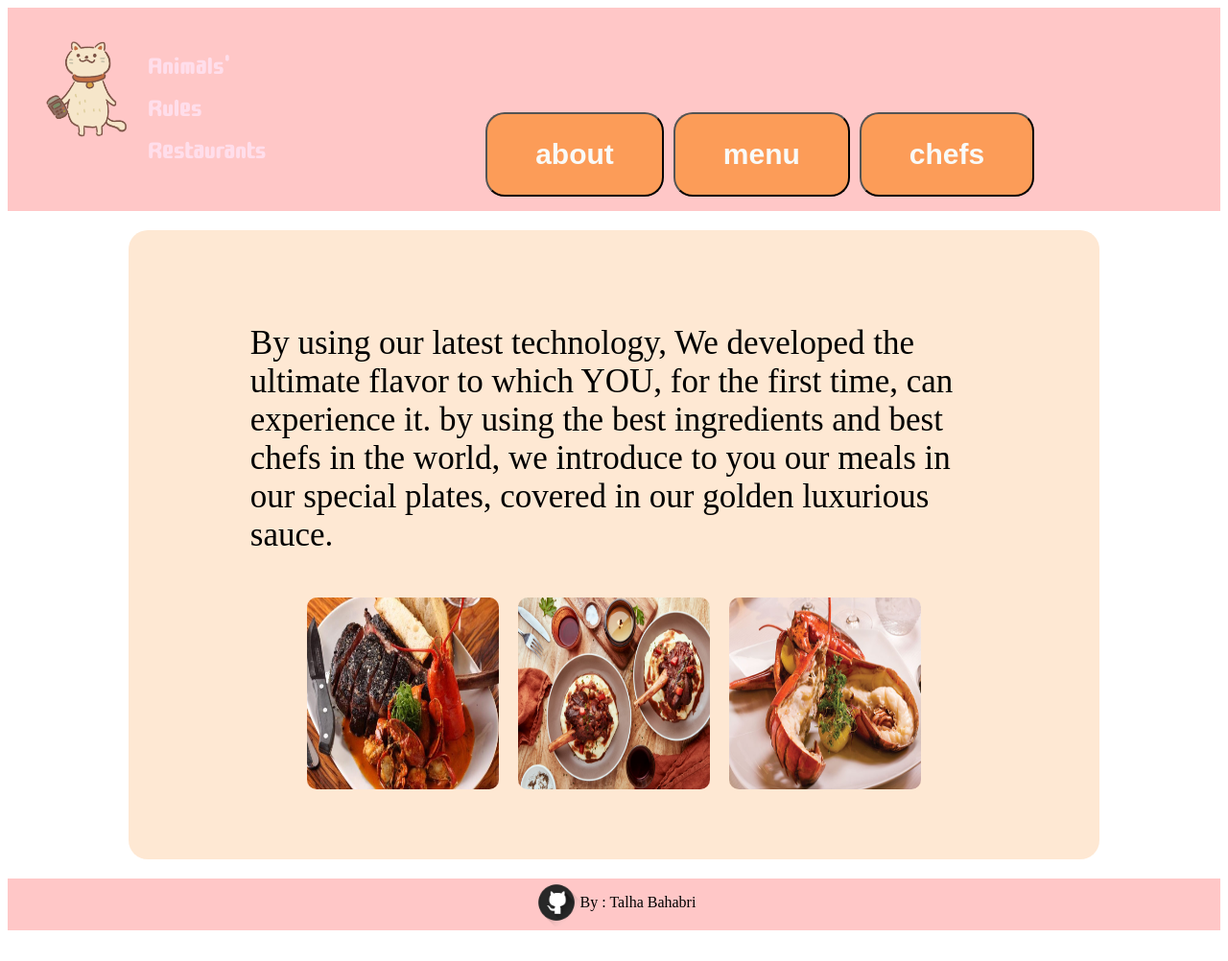
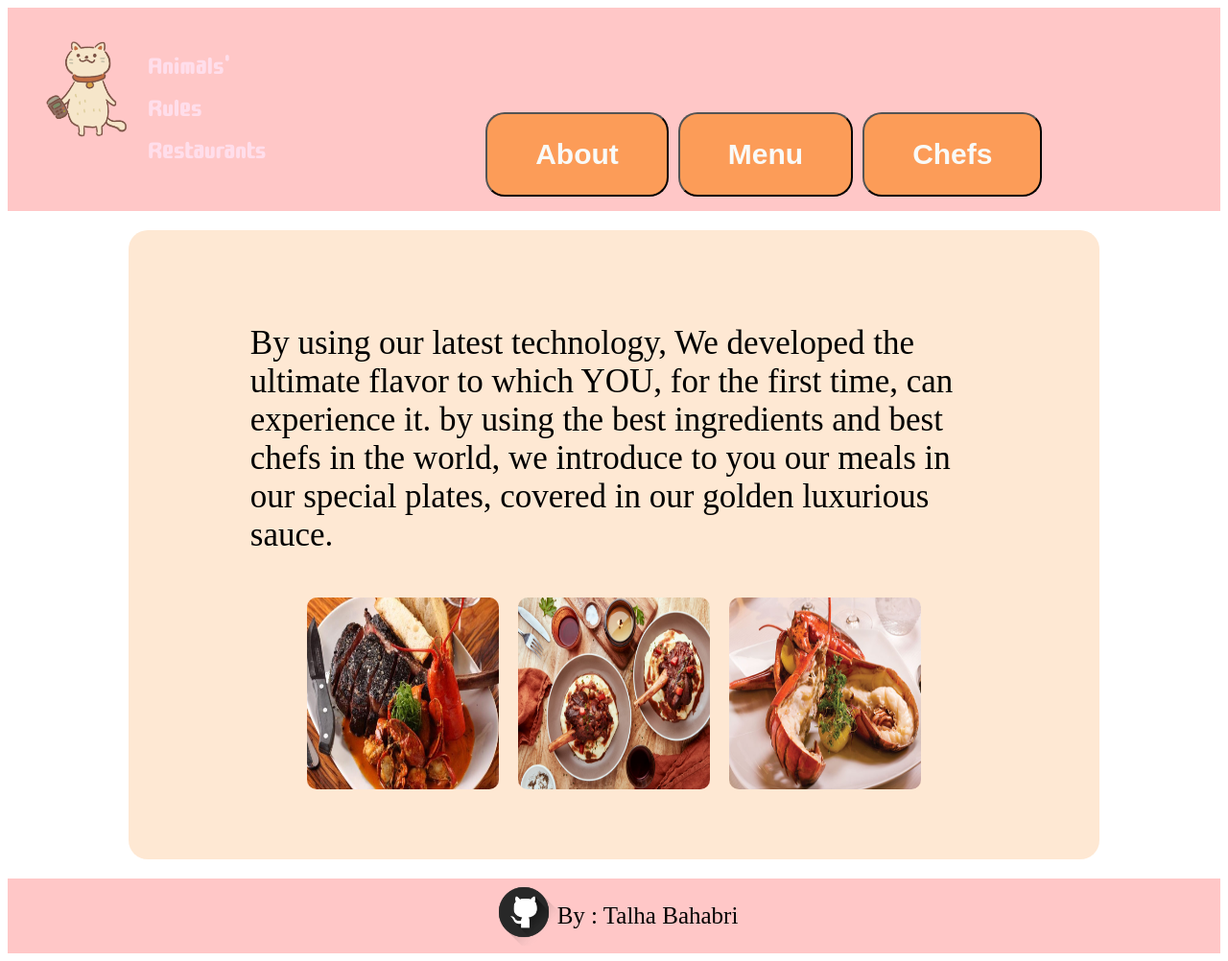
Before and after one commit to Talha-Bahabri/RESTAURANT-PAGE, a website: page dist/index.html in a window 1280 px wide. Shown: the whole page at 96% size. Before the commit the page ends 978 px from the top, so only its background shows below. Drawn offline with nearby package versions, Linux system fonts and the light colour scheme.

Commit message:
change some text size and styles

```diff
--- a/dist/index.html
+++ b/dist/index.html
@@ -20,9 +20,9 @@
           <p id="logoText">Animals' Rules Restaurants </p>
         </div>
         <div id="buttonsDiv">
-          <button class="pages-button" id="about"> about </button>
-          <button class="pages-button" id="menu"> menu</button>
-          <button class="pages-button" id="chefs"> chefs</button>
+          <button class="pages-button" id="about"> About </button>
+          <button class="pages-button" id="menu"> Menu</button>
+          <button class="pages-button" id="chefs"> Chefs</button>
         </div>
 
       </div>
@@ -37,9 +37,9 @@
 
       <div class="footer">
 
-        <a href="https://github.com/Talha-Bahabri/TIC-TAC-TOE" target="_blank"> <img src="img/githubLogo.png" class="footerImage"> </a>
+        <a href="https://github.com/Talha-Bahabri/RESTAURANT-PAGE" target="_blank"> <img src="img/githubLogo.png" class="footerImage"> </a>
 
-    <p> By : Talha Bahabri </p>
+    <p id="footerText"> By : Talha Bahabri </p>
 
     </div>
 
--- a/dist/style.css
+++ b/dist/style.css
@@ -185,8 +185,11 @@
         margin-top: 20px;
     }
     .footerImage {
-        width: 50px;
-        height: 50px;
+        width: 70px;
+        height: 70px;
+    }
+    #footerText {
+        font-size: 25px;
     }
 
     @keyframes PagesFadeIn {
```
